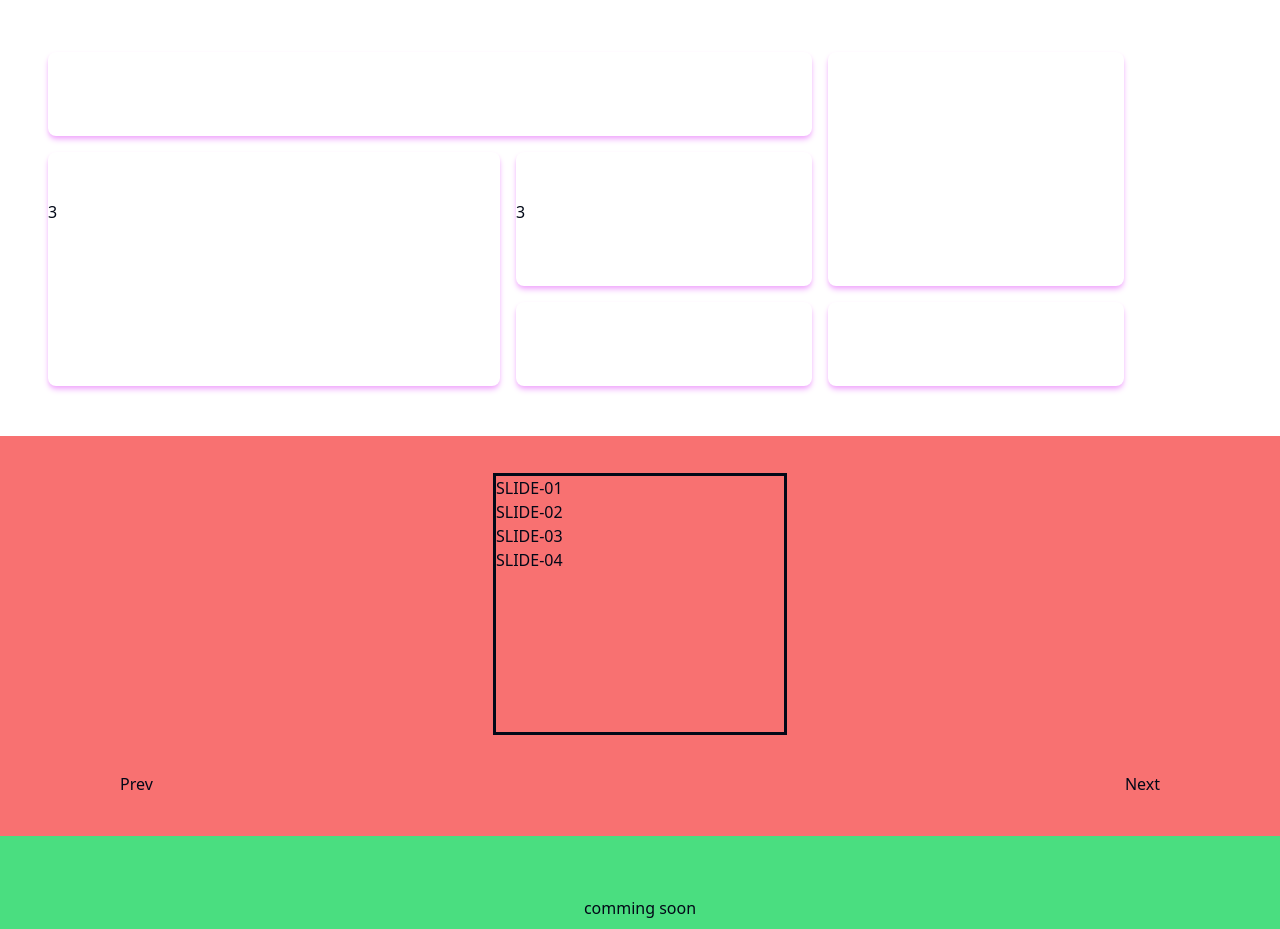
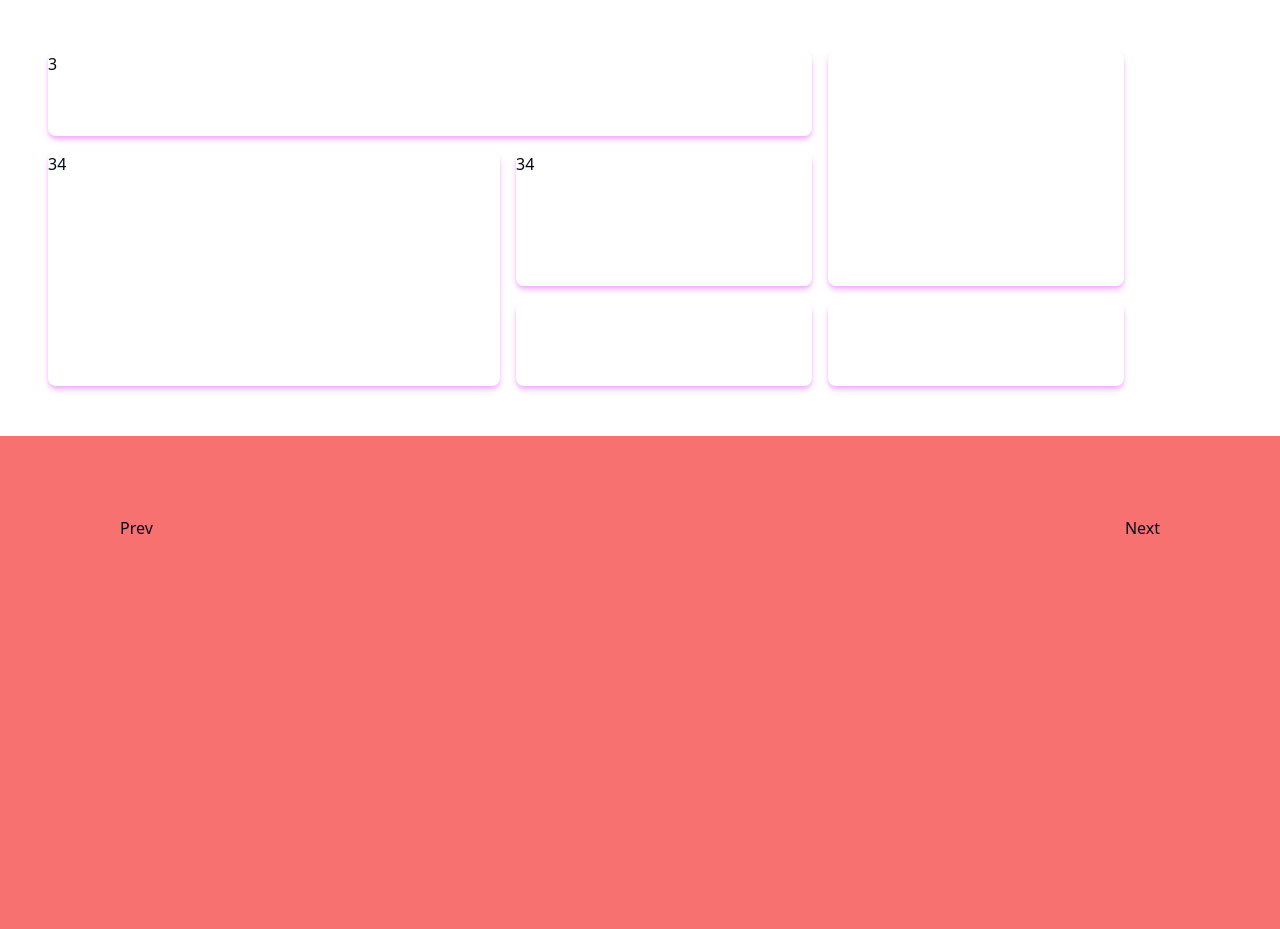
Before and after one commit to Ioni12/portfolio2, a React (Vite) app: page / in a window 1280 px wide. Shown: the part 660-1589 px from the top of the page. Built offline with nearby package versions, Linux system fonts and the light colour scheme; a web font is replaced by a local one.

Commit message:
to see if the height of the slides is ok

```diff
--- a/src/Bento_ui.jsx
+++ b/src/Bento_ui.jsx
@@ -6,14 +6,14 @@ export default function Bento_ui()
         <>
             <div className="grid grid-cols-8 grid-rows-8 gap-4 mx-auto my-auto pl-12 pt-8 w-full h-[26rem]">
                 <Ui an="row-span-2 col-span-5 bg-white">
-                    <div className="box h-full w-full"><h1>Frontend Web Development</h1></div>
-                    <div className="box h-full w-full">2</div>
-                    <div className="box h-full w-full">3</div>
-                    <div className="box h-full w-full">4</div>
+                    <div className="box w-full h-full "><h1>Frontend Web Development</h1></div>
+                    <div className="box w-full h-full ">2</div>
+                    <div className="box w-full h-full ">3</div>
+                    <div className="box w-full h-full ">4</div>
                 </Ui>
                 <Ui an="row-span-5 col-span-2 bg-white"/>
                 <Ui an="row-span-5 col-span-3 bg-white">
-                    <div className="box">1</div>
+                    <div className="box w-full h-full">1</div>
                     <div className="box">2</div>
                     <div className="box">3</div>
                     <div className="box">4</div>
--- a/src/Introduction.jsx
+++ b/src/Introduction.jsx
@@ -1,5 +1,6 @@
 import { gsap } from "gsap";
 import { useGSAP } from "@gsap/react";
+import { useEffect } from "react";
 
 
 gsap.registerPlugin(useGSAP);
@@ -8,9 +9,9 @@ gsap.registerPlugin(useGSAP);
 export default function Introduction()
 {
 
-    useGSAP(() => {
+    useEffect(() => {
         gsap.from(".bg-yellow-300", {y: 500,  width: 20, opacity: 0.2})
-    })
+    }, [])
     return(
         <>
             <div className=" mx-auto my-auto px-2 py-10">
--- a/src/Slide.jsx
+++ b/src/Slide.jsx
@@ -1,21 +1,16 @@
-
+import Slides from "./Slides"
 
 export default function Slide()
 {
     return(
         <>
-            <div className="bg-red-400 px-10 py-10">
-                <div className="w-72 h-64 outline mx-auto my-auto">
-                <div class="box box01">SLIDE-01</div>
-                <div class="box box02">SLIDE-02</div>
-                <div class="box box03">SLIDE-03</div>
-                <div class="box box04">SLIDE-04</div>
-            </div>
+            <div className="bg-red-400 px-10 py-10 h-[32rem]">
+                <Slides/>
 
-            <div class="controls flex justify-between mt-10 px-20">
-                <button id="prevButton">Prev</button>
-                <button id="nextButton">Next</button>
-            </div>
+                <div class="controls flex justify-between mt-10 px-20">
+                    <button id="prevButton">Prev</button>
+                    <button id="nextButton">Next</button>
+                </div>
             </div>
 
         </>
--- /dev/null
+++ b/src/Slides.jsx
@@ -0,0 +1,10 @@
+
+
+export default function Slides()
+{
+    return(
+        <>
+
+        </>
+    )
+}
--- a/src/Ui.jsx
+++ b/src/Ui.jsx
@@ -17,7 +17,7 @@ export default function Ui({an, children})
         const boxes = containerRef.current.querySelectorAll(".box");
 
         let count = 0;
-        gsap.set(boxes, { xPercent: 100 });
+        gsap.set(boxes, { xPercent: 100, position: "absolute", top: 0, left: 0 });
         gsap.set(boxes[0], { xPercent: 0 });
 
         function next() {
@@ -46,7 +46,7 @@ export default function Ui({an, children})
 
     return(
         <>
-            <div ref={containerRef} className={an + " shadow-fuchsia-300 shadow-md rounded-lg h-full w-full overflow-hidden"}>
+            <div ref={containerRef} className={an + " shadow-fuchsia-300 shadow-md rounded-lg h-full w-full overflow-hidden relative"}>
                 {children}
             </div>
         </>
```
